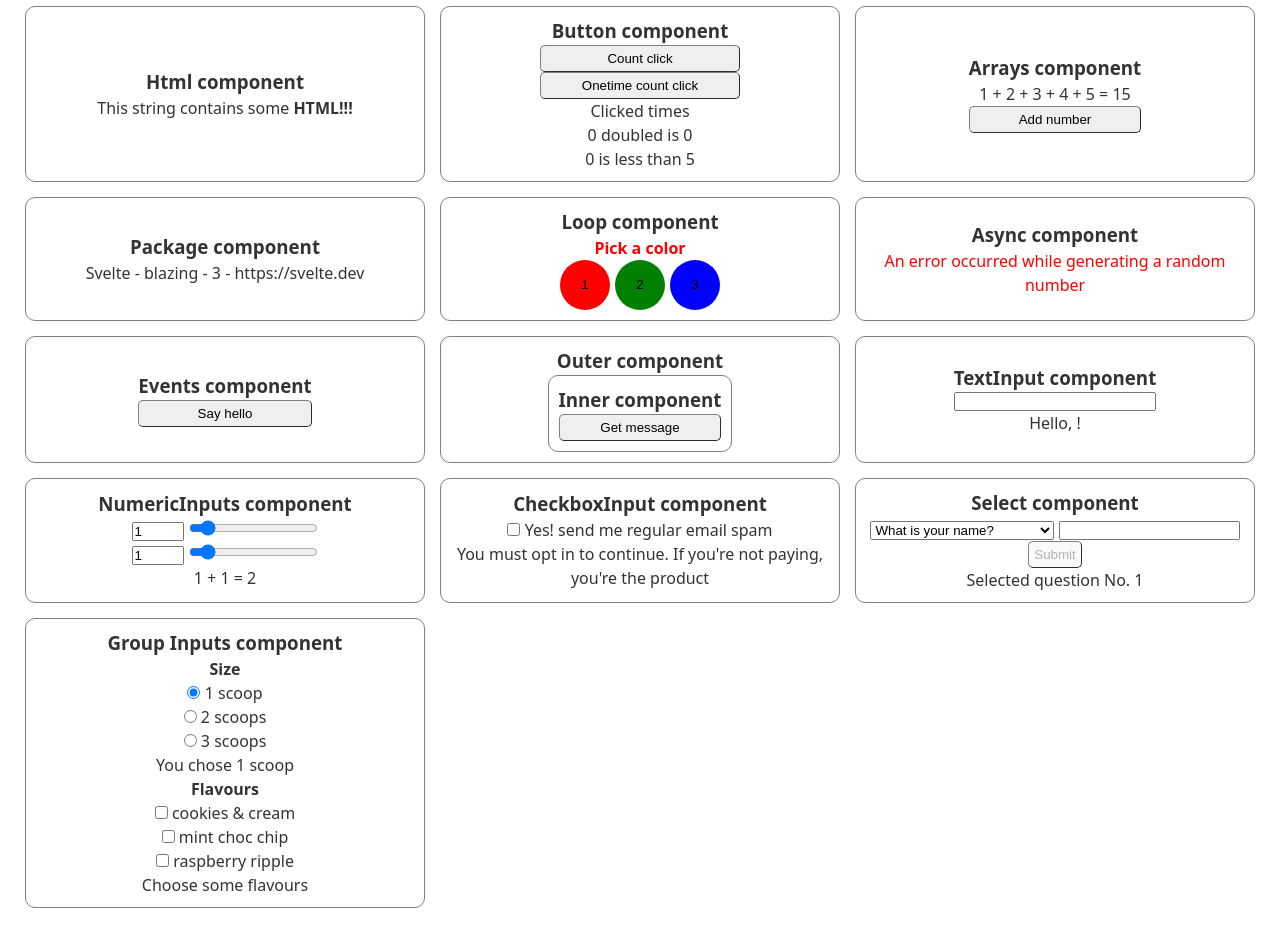
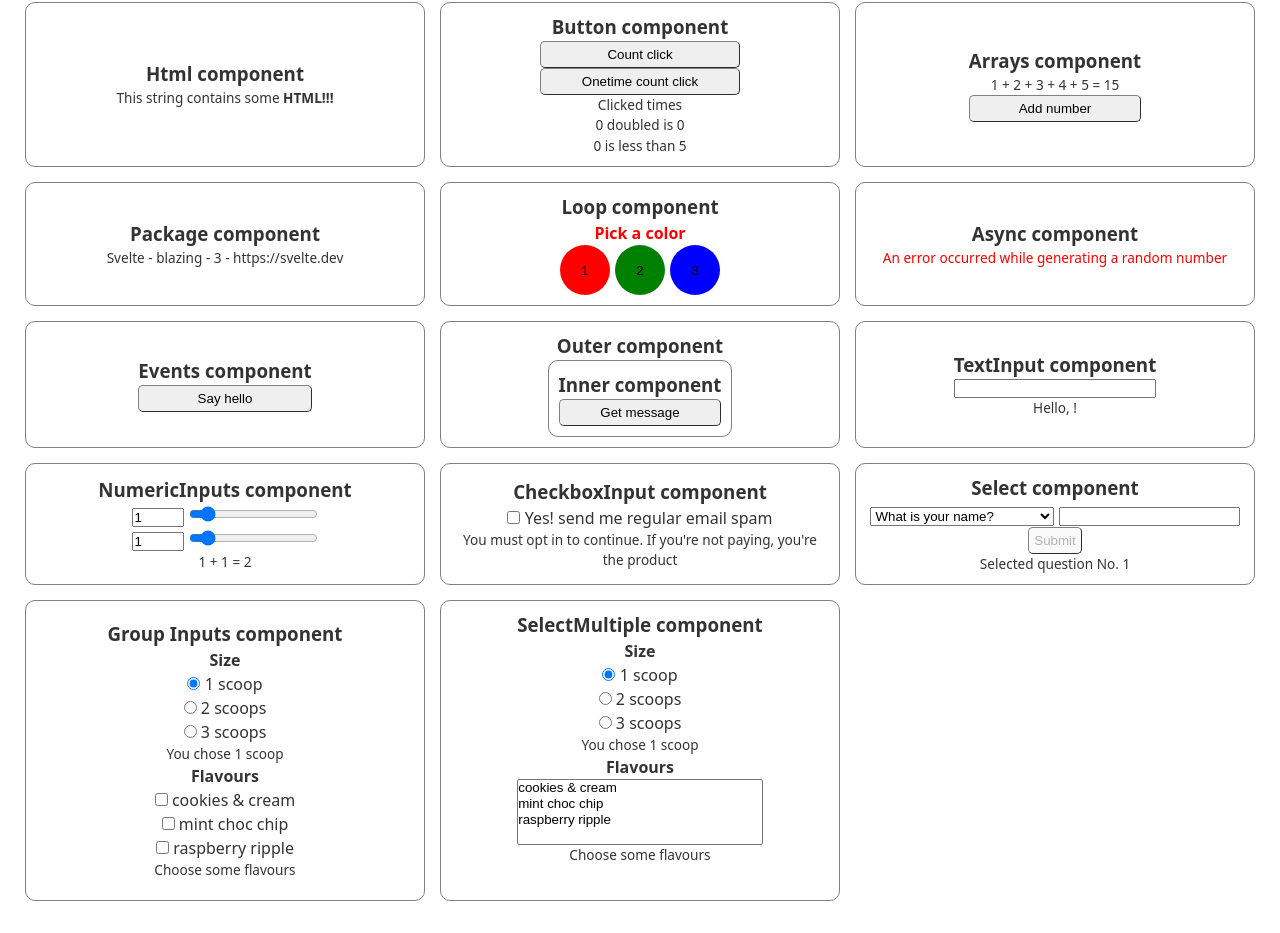
Before and after one commit to nicrodriguezval/svelte-test, a SvelteKit app: page / in a window 1280 px wide. Shown: the part 359-1292 px from the top of the page. Built offline with nearby package versions, Linux system fonts and the light colour scheme.

Commit message:
Add SelectMultiple component

```diff
--- /dev/null
+++ b/src/components/SelectMultiple.svelte
@@ -0,0 +1,48 @@
+<script lang="ts">
+	let scoops = 1;
+	let flavours: string[] = [];
+
+	const formatter = new Intl.ListFormat('en', { style: 'long', type: 'conjunction' });
+</script>
+
+<section>
+	<h3>SelectMultiple component</h3>
+
+	<h4>Size</h4>
+	{#each [1, 2, 3] as size}
+		<label>
+			<input type="radio" value={size} bind:group={scoops} />
+			{size}
+			{size === 1 ? 'scoop' : 'scoops'}
+		</label>
+	{/each}
+	{#if scoops > 0}
+		<p>You chose {scoops} {scoops === 1 ? 'scoop' : 'scoops'}</p>
+	{:else}
+		<p>Choose a size</p>
+	{/if}
+
+	<h4>Flavours</h4>
+	<select multiple bind:value={flavours}>
+		{#each ['cookies & cream', 'mint choc chip', 'raspberry ripple'] as flavour}
+			<option>{flavour}</option>
+		{/each}
+	</select>
+	{#if flavours.length > 0}
+		<p>You chose {formatter.format(flavours)}</p>
+	{:else}
+		<p>Choose some flavours</p>
+	{/if}
+
+	<br>
+
+	{#if flavours.length}
+		<strong>
+			{#if flavours.length <= scoops}
+				<p>You ordered {scoops} {scoops === 1 ? 'scoop' : 'scoops'} of {formatter.format(flavours)}</p>
+			{:else}
+				<p>Can't order more flavours than scoops</p>
+			{/if}
+		</strong>
+	{/if}
+</section>
--- a/src/routes/+page.svelte
+++ b/src/routes/+page.svelte
@@ -13,6 +13,7 @@
 	import CheckboxInput from '../components/CheckboxInput.svelte';
 	import Select from '../components/Select.svelte';
 	import GroupInputs from '../components/GroupInputs.svelte';
+	import SelectMultiple from '../components/SelectMultiple.svelte';
 
 	const name = 'Svelte';
 	const src = 'https://compote.slate.com/images/697b023b-64a5-49a0-8059-27b963453fb1.gif';
@@ -55,6 +56,7 @@
 	<CheckboxInput />
 	<Select />
 	<GroupInputs />
+	<SelectMultiple />
 </main>
 
 <style>
--- a/static/globals.css
+++ b/static/globals.css
@@ -30,3 +30,7 @@ button {
 	border-color: gray;
 	border-width: 1px;
 }
+
+p {
+	font-size: 0.85rem;
+}
```
